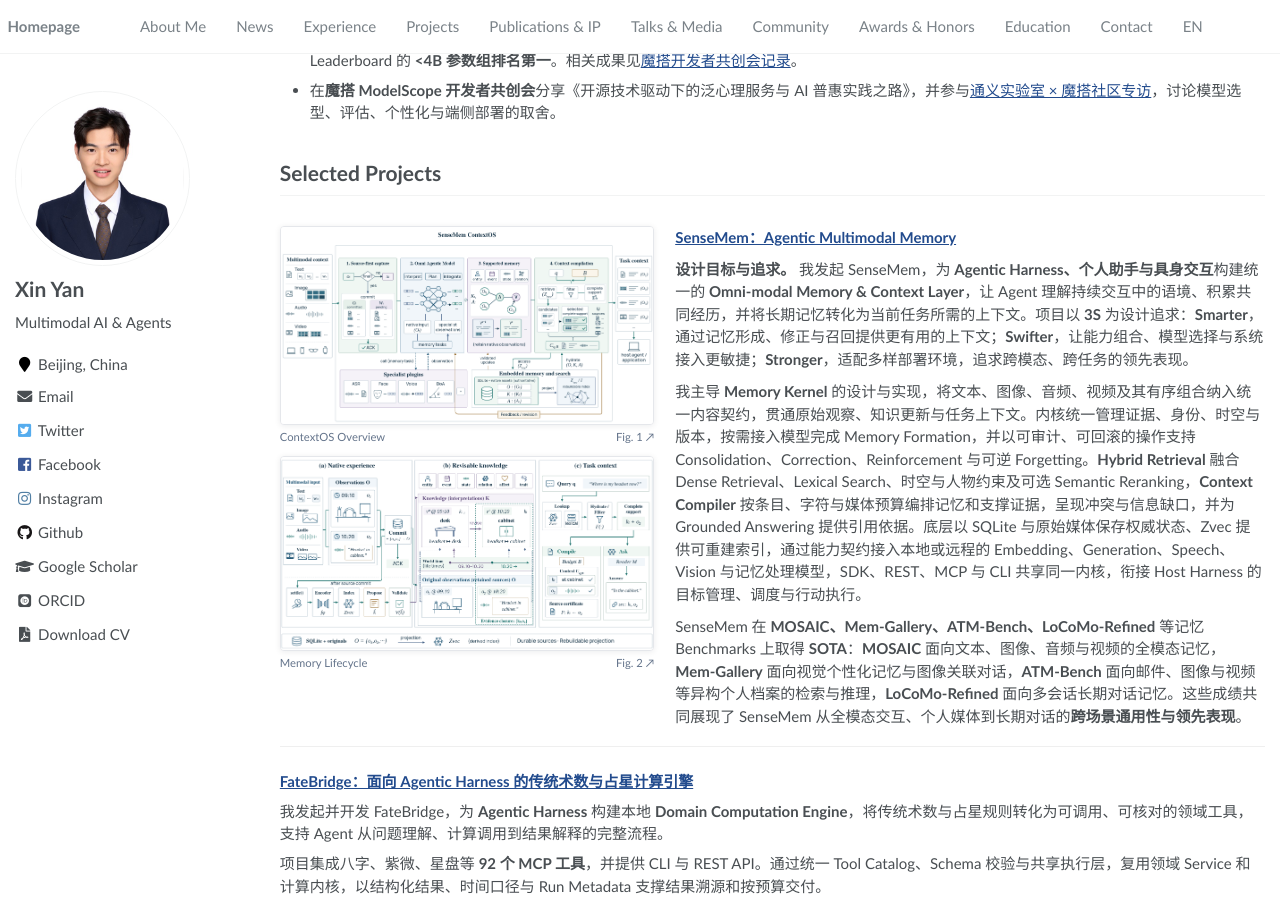
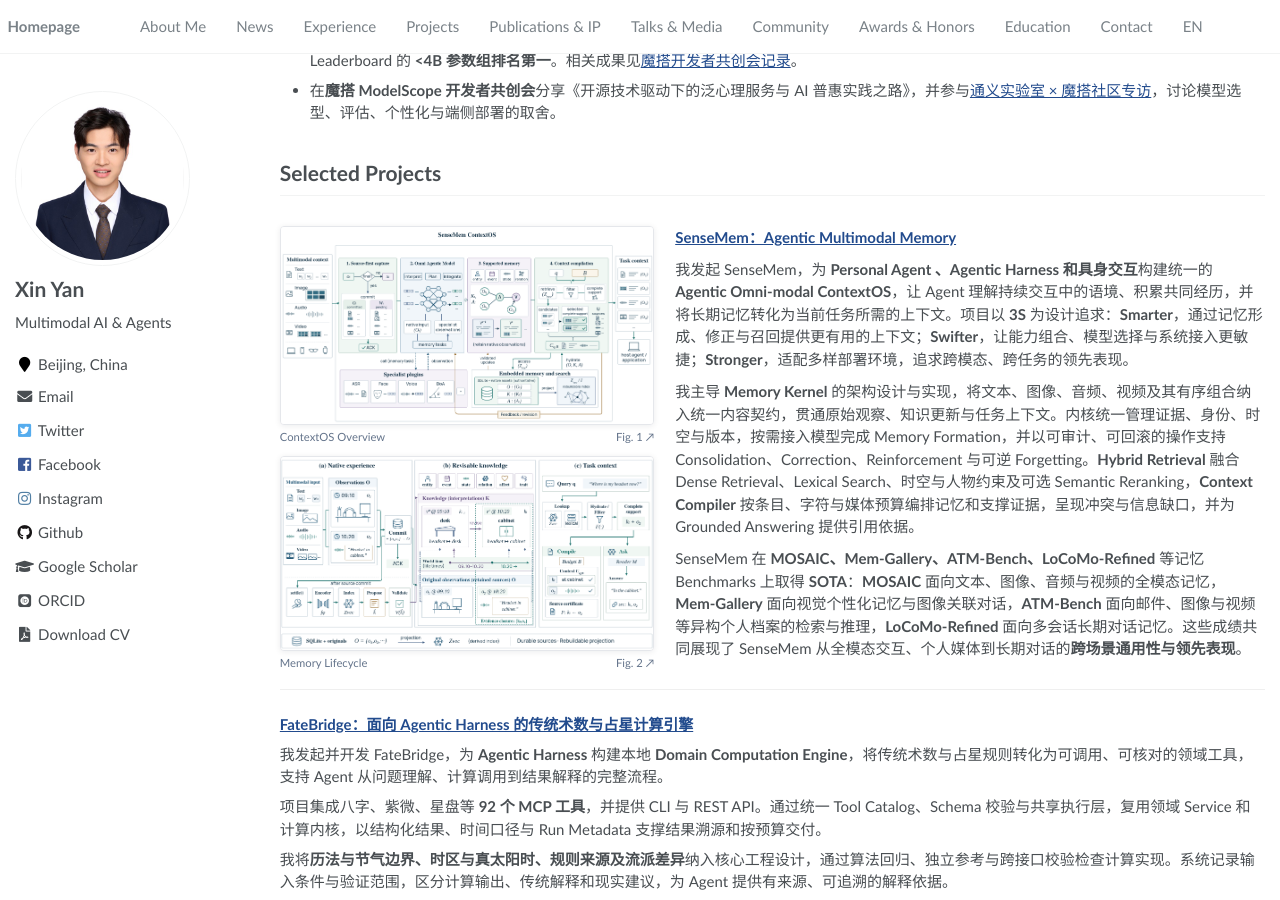
Before and after one commit to thomas-yanxin/thomas-yanxin.github.io, a Jekyll site: the page built from _pages/about.md, in a window 1280 px wide and 900 px high, scrolled down 1323 px. Built offline with Jekyll 4.4.1, drawn with Linux system fonts in a browser that asks for light colours; some web fonts are replaced.

Commit message:
Update SenseMem project description

```diff
--- a/_pages/about.md
+++ b/_pages/about.md
@@ -94,9 +94,9 @@
 
 **[SenseMem：Agentic Multimodal Memory](https://github.com/SenseMem/SenseMem)**
 
-**设计目标与追求。** 我发起 SenseMem，为 **Agentic Harness、个人助手与具身交互**构建统一的 **Omni-modal Memory & Context Layer**，让 Agent 理解持续交互中的语境、积累共同经历，并将长期记忆转化为当前任务所需的上下文。项目以 **3S** 为设计追求：**Smarter**，通过记忆形成、修正与召回提供更有用的上下文；**Swifter**，让能力组合、模型选择与系统接入更敏捷；**Stronger**，适配多样部署环境，追求跨模态、跨任务的领先表现。
+我发起 SenseMem，为 **Personal Agent 、Agentic Harness 和具身交互**构建统一的 **Agentic Omni-modal ContextOS**，让 Agent 理解持续交互中的语境、积累共同经历，并将长期记忆转化为当前任务所需的上下文。项目以 **3S** 为设计追求：**Smarter**，通过记忆形成、修正与召回提供更有用的上下文；**Swifter**，让能力组合、模型选择与系统接入更敏捷；**Stronger**，适配多样部署环境，追求跨模态、跨任务的领先表现。
 
-我主导 **Memory Kernel** 的设计与实现，将文本、图像、音频、视频及其有序组合纳入统一内容契约，贯通原始观察、知识更新与任务上下文。内核统一管理证据、身份、时空与版本，按需接入模型完成 Memory Formation，并以可审计、可回滚的操作支持 Consolidation、Correction、Reinforcement 与可逆 Forgetting。**Hybrid Retrieval** 融合 Dense Retrieval、Lexical Search、时空与人物约束及可选 Semantic Reranking，**Context Compiler** 按条目、字符与媒体预算编排记忆和支撑证据，呈现冲突与信息缺口，并为 Grounded Answering 提供引用依据。底层以 SQLite 与原始媒体保存权威状态、Zvec 提供可重建索引，通过能力契约接入本地或远程的 Embedding、Generation、Speech、Vision 与记忆处理模型，SDK、REST、MCP 与 CLI 共享同一内核，衔接 Host Harness 的目标管理、调度与行动执行。
+我主导 **Memory Kernel** 的架构设计与实现，将文本、图像、音频、视频及其有序组合纳入统一内容契约，贯通原始观察、知识更新与任务上下文。内核统一管理证据、身份、时空与版本，按需接入模型完成 Memory Formation，并以可审计、可回滚的操作支持 Consolidation、Correction、Reinforcement 与可逆 Forgetting。**Hybrid Retrieval** 融合 Dense Retrieval、Lexical Search、时空与人物约束及可选 Semantic Reranking，**Context Compiler** 按条目、字符与媒体预算编排记忆和支撑证据，呈现冲突与信息缺口，并为 Grounded Answering 提供引用依据。
 
 SenseMem 在 **MOSAIC、Mem-Gallery、ATM-Bench、LoCoMo-Refined** 等记忆 Benchmarks 上取得 **SOTA**：**MOSAIC** 面向文本、图像、音频与视频的全模态记忆，**Mem-Gallery** 面向视觉个性化记忆与图像关联对话，**ATM-Bench** 面向邮件、图像与视频等异构个人档案的检索与推理，**LoCoMo-Refined** 面向多会话长期对话记忆。这些成绩共同展现了 SenseMem 从全模态交互、个人媒体到长期对话的**跨场景通用性与领先表现**。
 </div>
```
